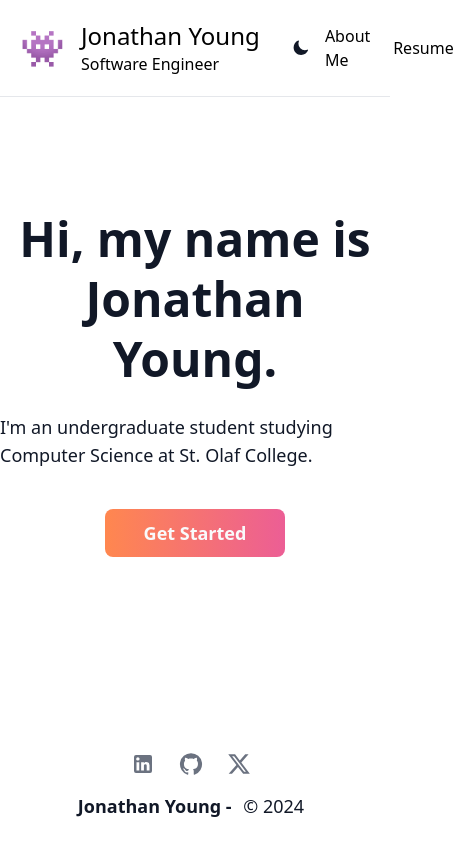
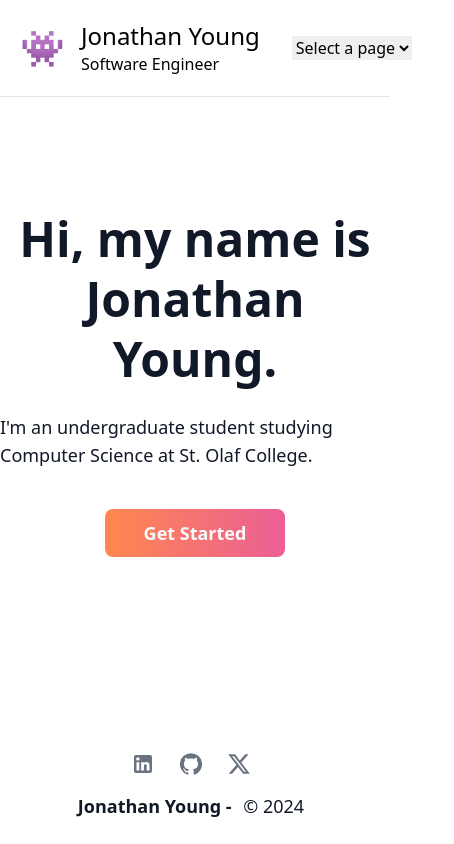
Before and after one commit to Not-Younger/Personal-Website-v2, a Next.js app: page / in a window 390 px wide. Shown: the whole page, 454 px wide, since content can reach past the window. Built offline with nearby package versions, Linux system fonts and the light colour scheme.

Commit message:
start to add menu for small screens

```diff
--- /dev/null
+++ b/app/components/Menu.tsx
@@ -0,0 +1,13 @@
+import React from 'react';
+
+export default function Menu() {
+  return (
+    <div>
+      <select>
+        <option value="">Select a page</option>
+        <option value="/about">About</option>
+        <option value="/resume">Resume</option>
+      </select>
+    </div>
+  );
+}
--- a/app/components/Navbar.tsx
+++ b/app/components/Navbar.tsx
@@ -1,8 +1,29 @@
+"use client";
+
 import Link from "next/link";
 import React from "react";
+import { useState, useEffect } from "react";
 import ThemeSwitcher from "@/app/components/ThemeSwitcher";
+import Menu from "@/app/components/Menu";
 
 const Navbar = () => {
+  const [isSmallScreen, setIsSmallScreen] = useState(false);
+
+  useEffect(() => {
+    const mediaQuery = window.matchMedia("(max-width: 640px)");
+    setIsSmallScreen(mediaQuery.matches);
+
+    const handler = (event: MediaQueryListEvent) => {
+      setIsSmallScreen(event.matches);
+    };
+
+    mediaQuery.addEventListener("change", handler);
+
+    return () => {
+      mediaQuery.removeEventListener("change", handler);
+    };
+  }, []);
+
   return (
     <header className="flex justify-between p-5 items-center border-b gap-8 dark:bg-gray-900">
       <Link href="http://localhost:3000" className="flex-none flex items-center">
@@ -13,9 +34,13 @@ const Navbar = () => {
         </div>
       </Link>
       <div className="flex items-center justify-between gap-4">
-        <ThemeSwitcher />
-        <Link href="http://localhost:3000/about">About Me</Link>
-        <Link href="http://localhost:3000/resume">Resume</Link>
+        {!isSmallScreen ? (
+          <>
+            <ThemeSwitcher />
+            <Link href="http://localhost:3000/about">About Me</Link>
+            <Link href="http://localhost:3000/resume">Resume</Link>
+          </>
+        ) : <Menu />}
       </div>
     </header>
   );
```
